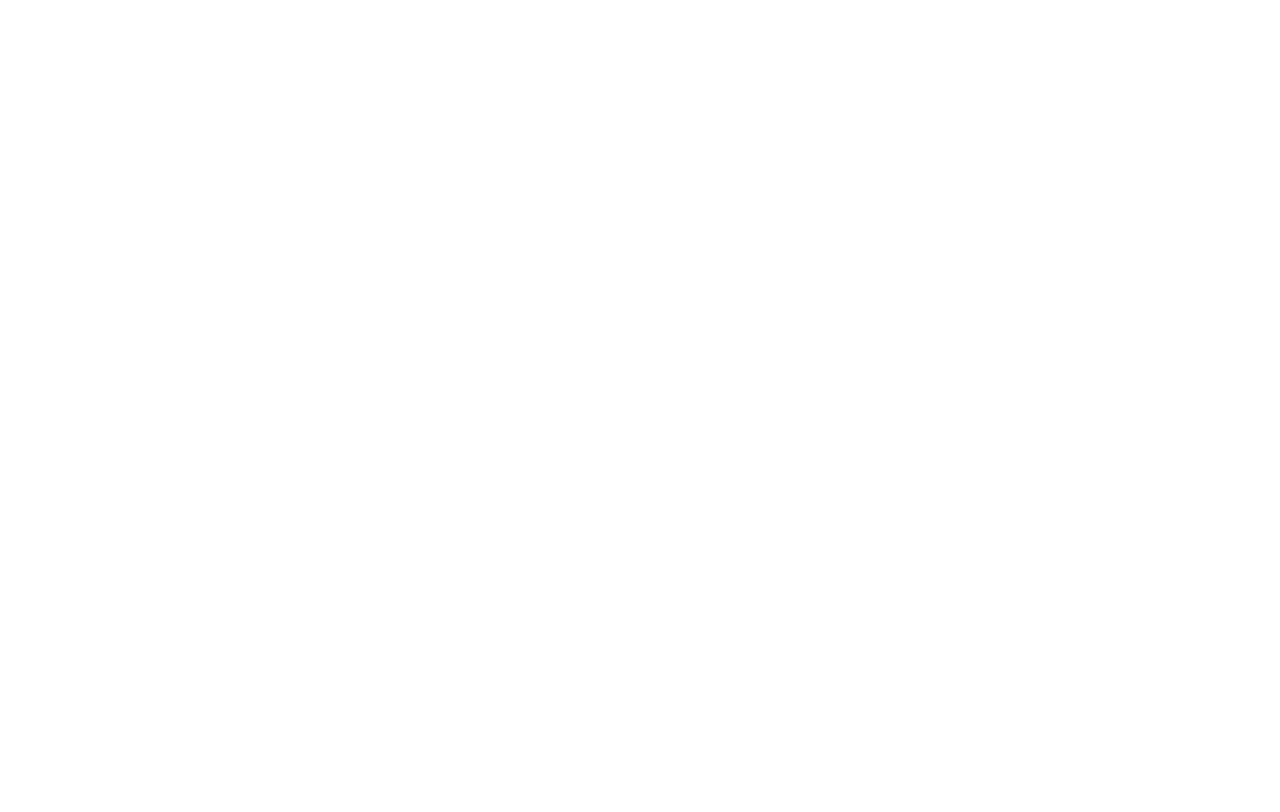
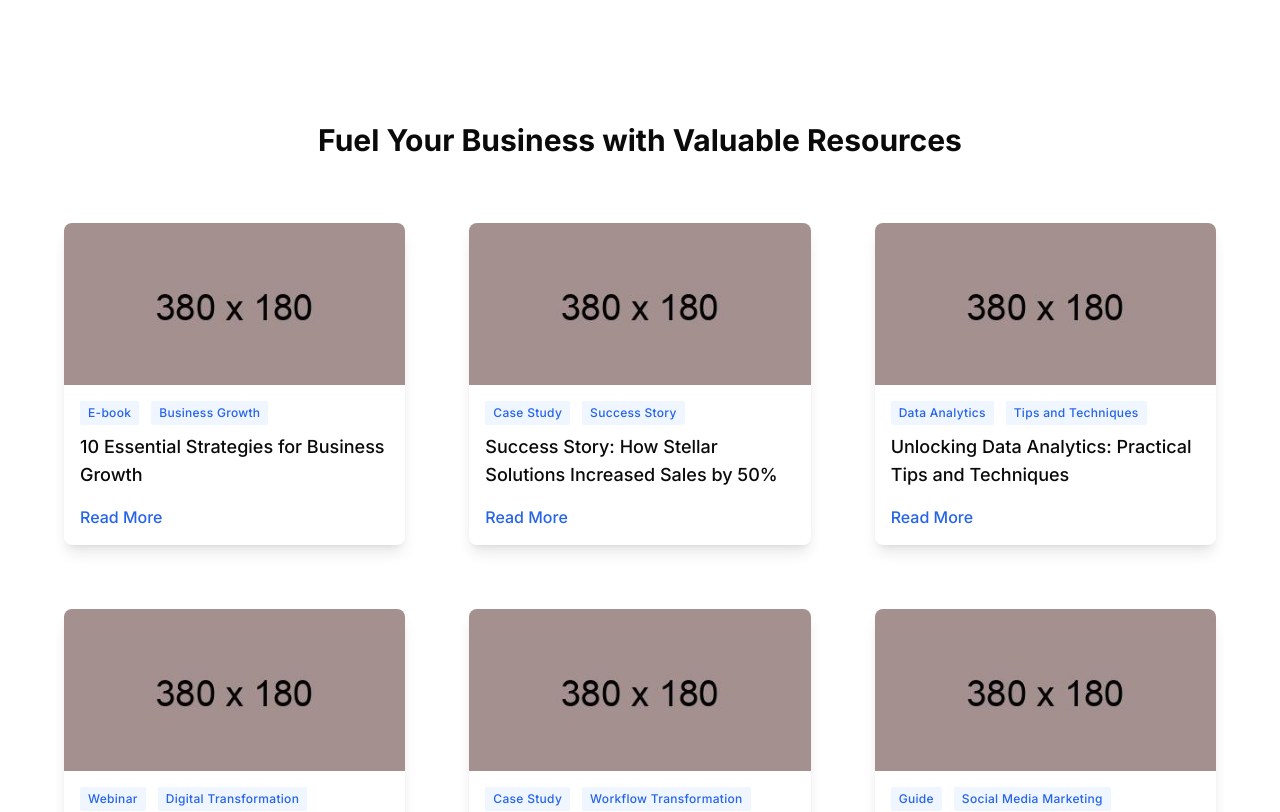
Before and after one commit to se7t/datamastery, a Next.js app: page / in a window 1280 px wide. Shown: the part 5500-6312 px from the top of the page. Before the commit the page ends 5622 px from the top, so only its background shows below. Built offline with nearby package versions, Linux system fonts and the light colour scheme.

Commit message:
Add resources section

```diff
--- a/app/page.tsx
+++ b/app/page.tsx
@@ -7,6 +7,7 @@
 import TestimonialsSections from "@/components/TestimonialsSection";
 import StatisticsList from "@/components/StatisticsList";
 import CallToActionSection from "@/components/CallToActionSection";
+import ResourcesSection from "@/components/ResourcesSection";
 
 export default function Home() {
   return (
@@ -20,6 +21,7 @@
       <TestimonialsSections />
       <StatisticsList />
       <CallToActionSection />
+      <ResourcesSection />
     </main>
   );
 }
--- /dev/null
+++ b/components/Resource.tsx
@@ -0,0 +1,33 @@
+import Image from "next/image";
+import Tag from "./Tag";
+
+interface ResourceProps {
+  tags: string[];
+  children: string;
+}
+
+const Resource = (props: ResourceProps) => {
+  return (
+    <div className="flex flex-col justify-start overflow-hidden rounded-lg shadow-lg">
+      <Image
+        src="/placeholder--380x180.jpg"
+        width={380}
+        height={180}
+        alt="Resource Placeholder"
+        className="w-full"
+      />
+      <div className="flex h-full flex-col justify-start gap-2 p-4">
+        <div className="flex flex-wrap gap-3">
+          <Tag>{props.tags[0]}</Tag>
+          <Tag>{props.tags[1]}</Tag>
+        </div>
+        <h4 className="text-lg font-medium">{props.children}</h4>
+        <a className="text-md mt-auto cursor-pointer pt-2 font-medium text-blue-600">
+          Read More
+        </a>
+      </div>
+    </div>
+  );
+};
+
+export default Resource;
--- /dev/null
+++ b/components/ResourcesList.tsx
@@ -0,0 +1,28 @@
+import Resource from "./Resource";
+
+const ResourcesList = () => {
+  return (
+    <div className="mt-16 grid grid-cols-1 items-stretch justify-center gap-16 sm:grid-cols-2 lg:grid-cols-3">
+      <Resource tags={["E-book", "Business Growth"]}>
+        10 Essential Strategies for Business Growth
+      </Resource>
+      <Resource tags={["Case Study", "Success Story"]}>
+        Success Story: How Stellar Solutions Increased Sales by 50%
+      </Resource>
+      <Resource tags={["Data Analytics", "Tips and Techniques"]}>
+        Unlocking Data Analytics: Practical Tips and Techniques
+      </Resource>
+      <Resource tags={["Webinar", "Digital Transformation"]}>
+        Webinar: The Future of Digital Transformation in Business
+      </Resource>
+      <Resource tags={["Case Study", "Workflow Transformation"]}>
+        Case Study: How DataMastery Transformed Global Ventures' Workflow
+      </Resource>
+      <Resource tags={["Guide", "Social Media Marketing"]}>
+        Mastering Social Media Marketing: A Comprehensive Guide
+      </Resource>
+    </div>
+  );
+};
+
+export default ResourcesList;
--- /dev/null
+++ b/components/ResourcesSection.tsx
@@ -0,0 +1,17 @@
+import ResourcesList from "./ResourcesList";
+
+const ResourcesSection = () => {
+  return (
+    <section className="container mx-auto my-24 px-8 md:my-32 lg:px-16">
+      <div className="mx-auto w-full lg:max-w-5xl">
+        <h2 className="mb-4 text-center text-3xl font-bold leading-tight">
+          Fuel Your Business with Valuable Resources
+        </h2>
+      </div>
+
+      <ResourcesList />
+    </section>
+  );
+};
+
+export default ResourcesSection;
--- /dev/null
+++ b/components/Tag.tsx
@@ -0,0 +1,13 @@
+interface TagProps {
+  children: string;
+}
+
+const Tag = (props: TagProps) => {
+  return (
+    <span className="block w-fit rounded-sm bg-blue-50 px-2 py-1 text-xs font-medium tracking-wide text-blue-600">
+      {props.children}
+    </span>
+  );
+};
+
+export default Tag;
```
Also changed, not shown: public/placeholder--380x180.jpg (added).
